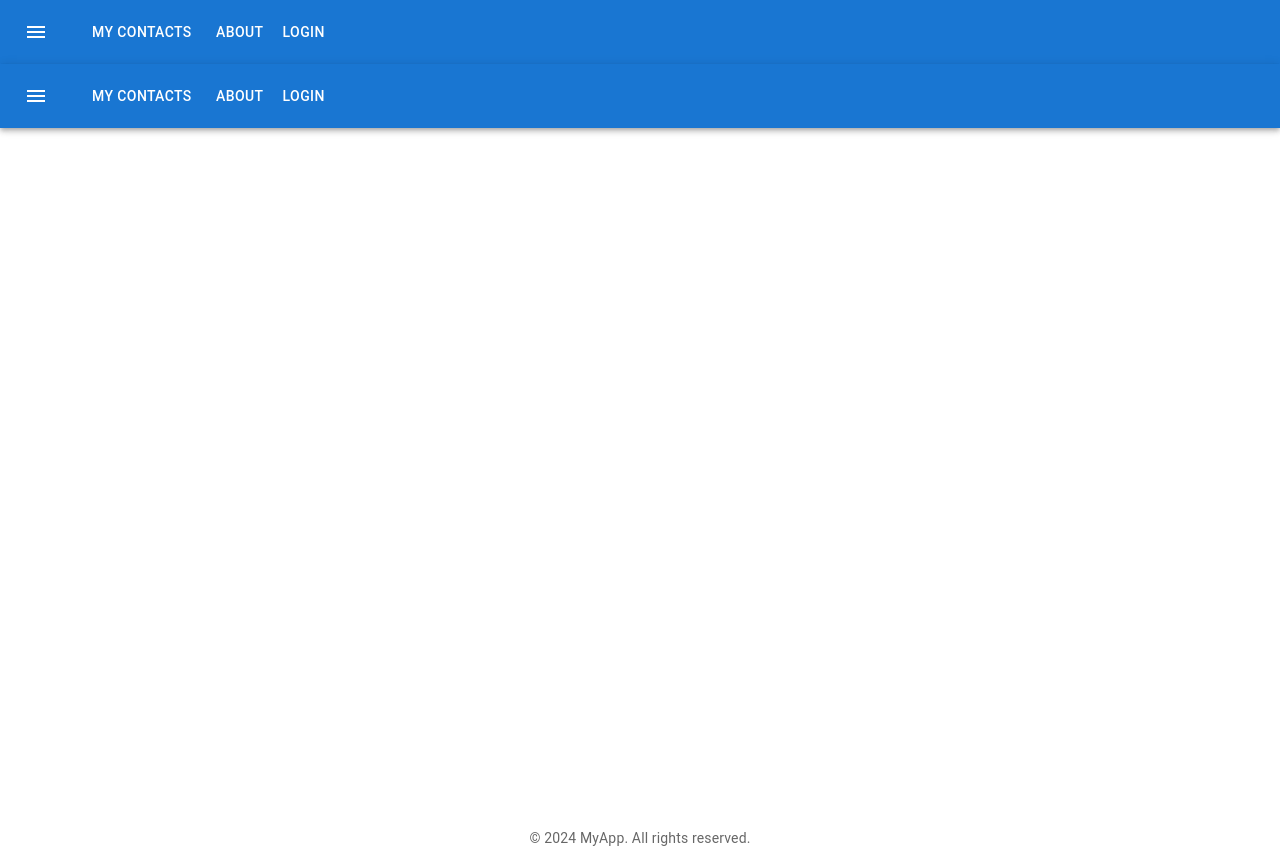
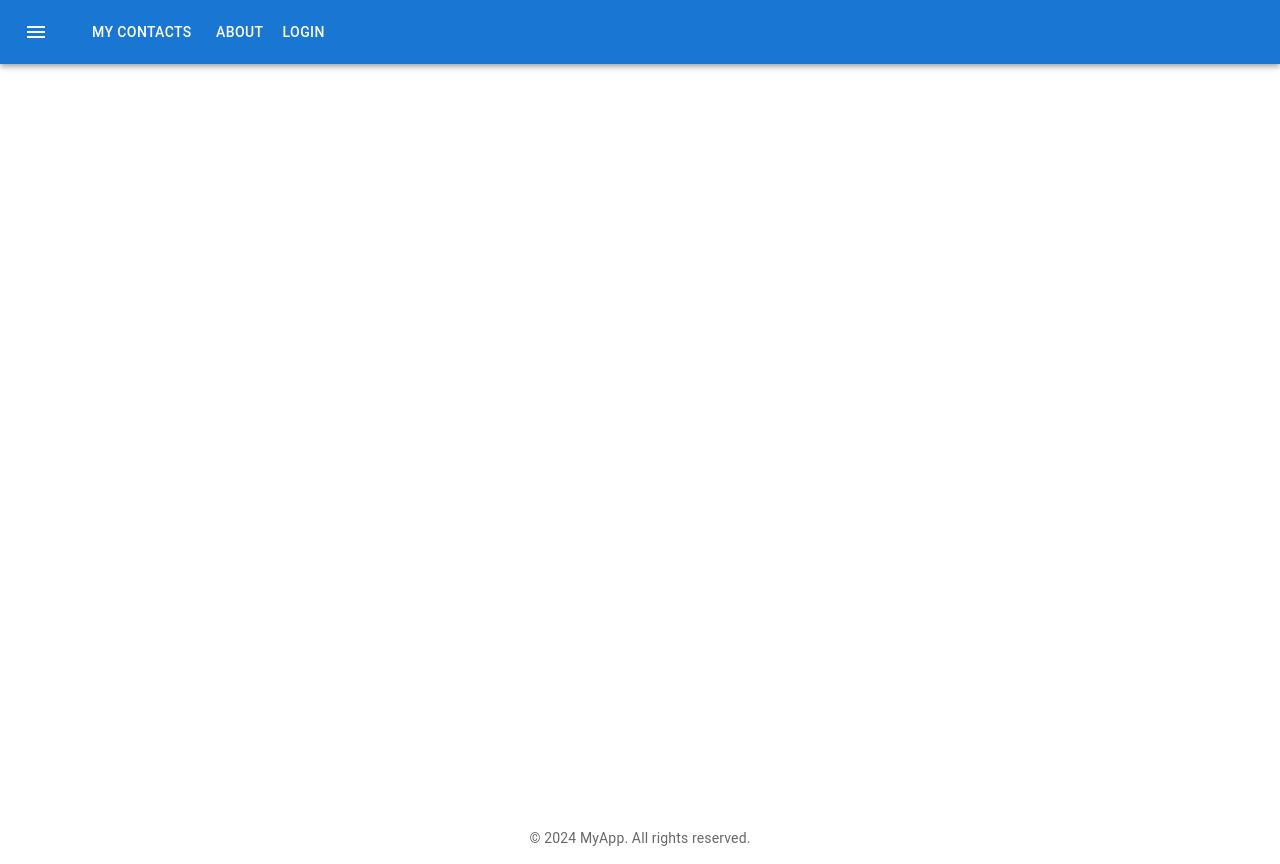
Before and after one commit to naveed60/Node-js-CRUD-Api-Backend, a React (Create React App) app in the folder frontend/: page / in a window 1280 px wide. Built offline with nearby package versions, Linux system fonts and the light colour scheme; no server answers.

Commit message:
fix appabr issues

```diff
--- a/frontend/src/components/pages/HomePage.js
+++ b/frontend/src/components/pages/HomePage.js
@@ -1,15 +1,12 @@
 // src/pages/HomePage.js
 import React from 'react';
-import AppBar from '../../components/pages/AppBar';
 import Footer from '../../components/pages/Footer';
 import { Container, Box } from '@mui/material';
 
 const HomePage = () => {
   return (
     <Box sx={{ display: 'flex', flexDirection: 'column', minHeight: '100vh' }}>
-      <AppBar />
       <Container component="main" sx={{ flexGrow: 1, py: 8 }}>
-        {/* Your main content goes here */}
       </Container>
       <Footer />
     </Box>
```
